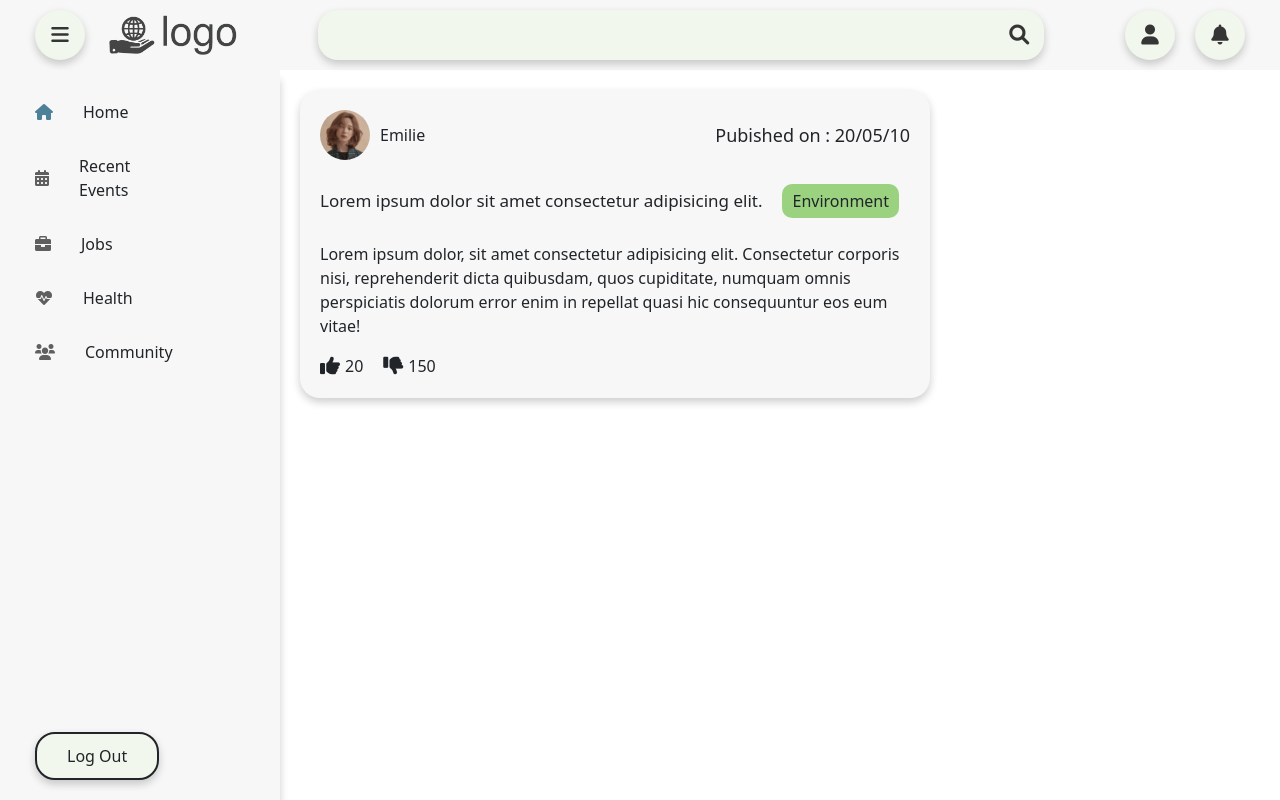
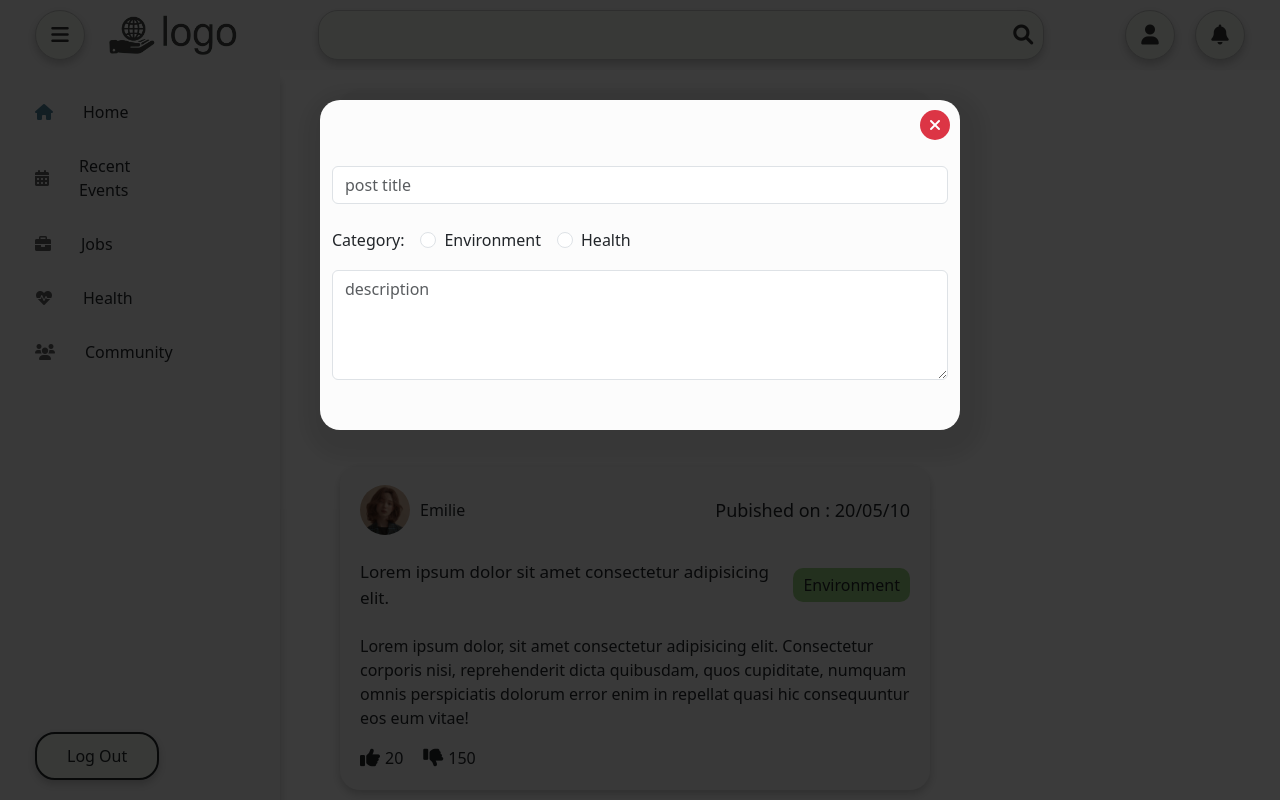
Before and after one commit to Tsantanny/econumpy-UI, a React (Vite) app: page / in a window 1280 px wide. Shown: the top 800 px of the page. Built offline with nearby package versions, Linux system fonts and the light colour scheme.

Commit message:
feat: add pop up

```diff
--- /dev/null
+++ b/src/components/NewPost.jsx
@@ -0,0 +1,77 @@
+import "../styles/NewPost.css";
+import { useState } from "react";
+import { useRef } from "react";
+import { AnimatePresence, motion } from "framer-motion";
+function NewPost() {
+  const popUpRef = useRef(null);
+  const [isUpdating, setIsUpdating] = useState(true);
+  const darkBackground = isUpdating
+    ? "pop-up-container darkBackground"
+    : "pop-up-container";
+
+  return (
+    <div className={darkBackground}>
+      <AnimatePresence>
+        {isUpdating && (
+          <motion.div
+            ref={popUpRef}
+            initial={{ y: -250 }}
+            animate={{ y: 0 }}
+            exit={{ y: -250 }}
+            transition={{ duration: 0.2 }}
+            className="update-pop-up"
+          >
+            <button
+              className="close bg-danger"
+              onClick={() => setIsUpdating(false)}
+            >
+              <i className="fa fa-close"></i>
+            </button>
+            <div className="container field">
+              <input
+                type="text"
+                className="form-control mb-4 mt-3"
+                placeholder="post title"
+              />
+
+              <div class="mb-3 d-flex gap-3">
+                <label class="form-check-label">Category:</label>
+                <div class="form-check">
+                  <input
+                    class="form-check-input"
+                    type="radio"
+                    name="category"
+                    id="environment"
+                    value="environment"
+                  />
+                  <label class="form-check-label" for="environment">
+                    Environment
+                  </label>
+                </div>
+                <div class="form-check">
+                  <input
+                    class="form-check-input"
+                    type="radio"
+                    name="category"
+                    id="health"
+                    value="health"
+                  />
+                  <label class="form-check-label" for="health">
+                    Health
+                  </label>
+                </div>
+              </div>
+
+              <textarea
+                className="form-control"
+                placeholder="description"
+                rows="4"
+              ></textarea>
+            </div>
+          </motion.div>
+        )}
+      </AnimatePresence>
+    </div>
+  );
+}
+export default NewPost;
--- a/src/pages/Home.jsx
+++ b/src/pages/Home.jsx
@@ -1,14 +1,19 @@
 import Header from "../components/Header";
 import SideBar from "../components/SideBar";
 import Posts from "../components/Posts";
+import NewPost from "../components/NewPost";
 function Home() {
   return (
     <>
+      <NewPost></NewPost>
       <Header></Header>
       <SideBar></SideBar>
       <div
-        style={{ marginLeft: "300px", marginTop: "90px", marginRight: "350px" }}
+        style={{ marginLeft: "340px", marginTop: "90px", marginRight: "350px" }}
       >
+        <Posts></Posts>
+        <Posts></Posts>
+        <Posts></Posts>
         <Posts></Posts>
       </div>
     </>
--- a/src/styles/Header.css
+++ b/src/styles/Header.css
@@ -4,6 +4,7 @@
   position: fixed;
   width: 100%;
   top: 0;
+  z-index: 100;
 }
 
 .header i {
@@ -36,8 +37,14 @@
   background-color: var(--mint-cream);
   display: flex;
   border-radius: 20px;
+  align-items: center;
+  border: 1px solid rgb(197, 197, 197);
 }
-
+.search-bar .round-btn {
+  border: none !important;
+  height: 40px;
+  width: 40px;
+}
 .personnal {
   display: flex;
   gap: 20px;
--- /dev/null
+++ b/src/styles/NewPost.css
@@ -0,0 +1,52 @@
+.pop-up-container {
+  position: absolute;
+  height: 100vh;
+  display: flex;
+  justify-content: center;
+  right: 0;
+  left: 0;
+  top: 0;
+  width: 100vw;
+}
+
+.darkBackground {
+  transition: 0.5s;
+  background-color: #000000c4;
+  z-index: 500;
+  height: 100vh;
+  position: fixed;
+}
+
+.update-pop-up {
+  position: absolute;
+  display: flex;
+  z-index: 100;
+  top: 100px;
+  width: 50vw;
+  padding-block: 50px;
+  border-radius: 20px;
+  background: rgb(252, 252, 252);
+  box-shadow: 5px 10px 20px 20px rgba(0, 0, 0, 0.082);
+}
+.update-pop-up div {
+  bottom: 20px;
+}
+.update-pop-up .close {
+  position: absolute;
+  right: 10px;
+  border-radius: 50% !important;
+  top: 10px;
+  height: 30px;
+  width: 30px;
+  background-color: black;
+  border: none;
+  color: white;
+}
+
+.cursor-pointer {
+  cursor: pointer;
+}
+
+.field {
+  top: 80px;
+}
--- a/src/styles/Posts.css
+++ b/src/styles/Posts.css
@@ -1,6 +1,6 @@
 .post-container {
   background-color: rgb(247, 247, 247);
-
+  margin-bottom: 50px;
   width: 100%;
   position: relative;
   padding: 20px;
--- a/src/styles/global-style.css
+++ b/src/styles/global-style.css
@@ -29,7 +29,7 @@
   justify-content: center;
   border-radius: 50%;
   background: var(--mint-cream);
-  border: none;
+  border: 1px solid rgb(197, 197, 197);
 }
 .round-btn i {
   font-size: 20px;
```
